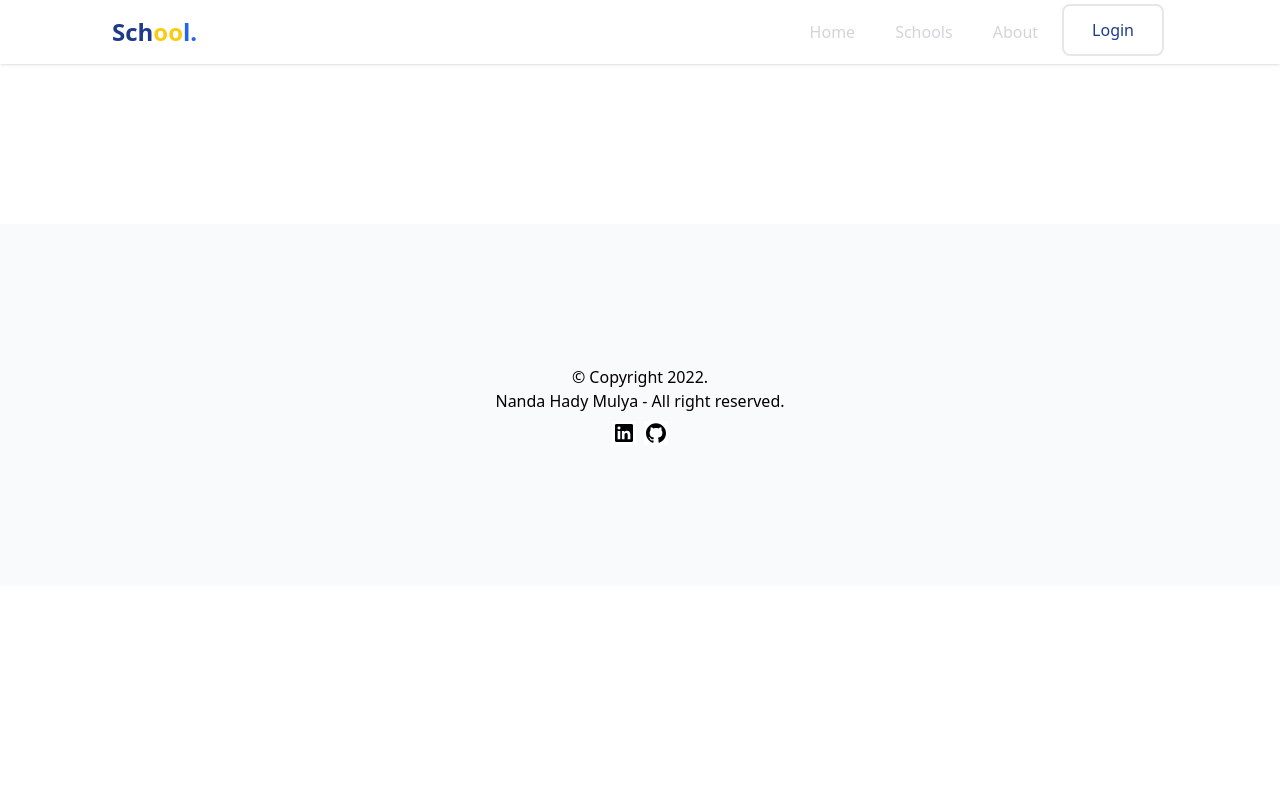
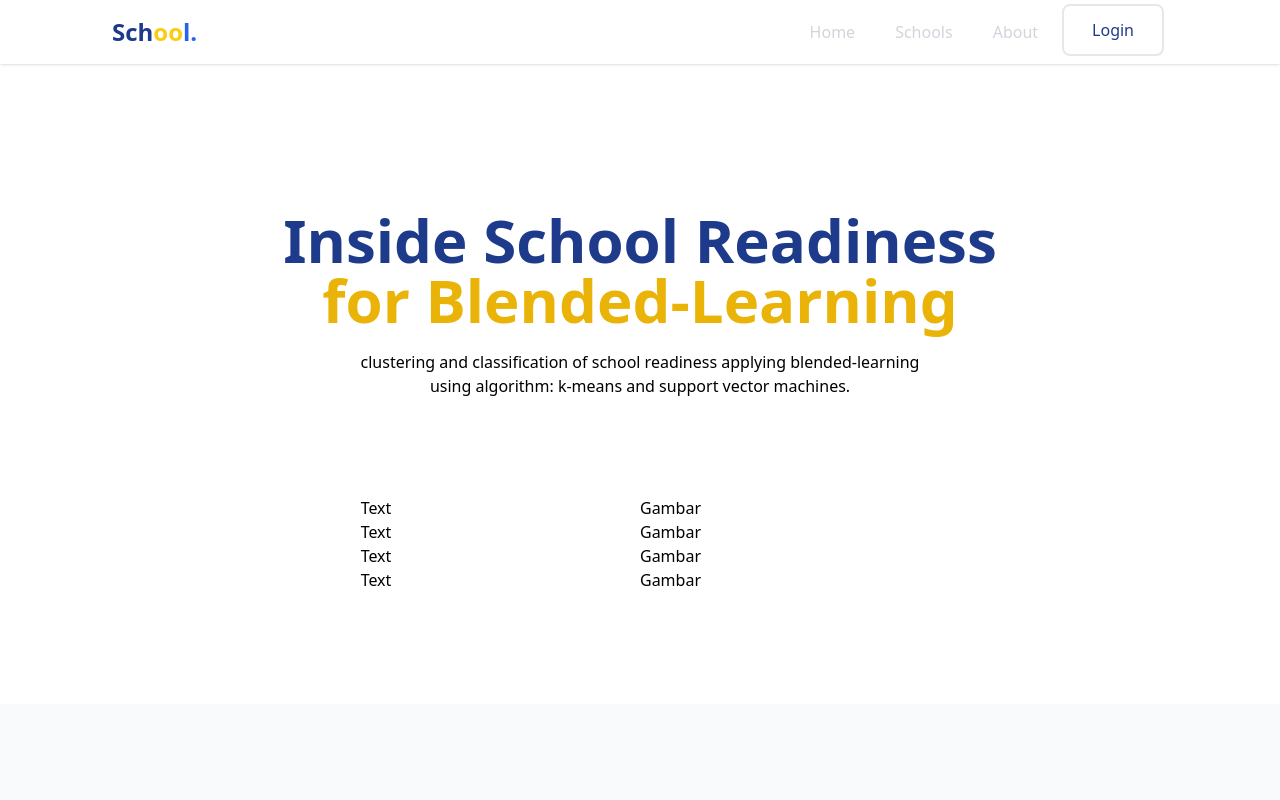
Before and after one commit to nandahadymulya/schools-readiness, a Nuxt app: page /about in a window 1280 px wide. Shown: the top 800 px of the page. Built offline with nearby package versions, Linux system fonts and the light colour scheme.

Commit message:
feat: slicing about

```diff
--- /dev/null
+++ b/pages/about.vue
@@ -0,0 +1,62 @@
+<template>
+  <div>
+    <!-- Main Cover -->
+    <main>
+      <div class="flex w-full h-96 justify-center align-center text-center">
+        <div class="flex flex-col justify-center">
+          <h1 class="text-6xl font-bold text-blue-900">
+            Inside School Readiness <br />
+            <span class="text-yellow-500">for Blended-Learning </span>
+          </h1>
+          <p class="font-light lg:pt-5">
+            clustering and classification of school readiness applying
+            blended-learning <br />
+            using algorithm: k-means and support vector machines.
+          </p>
+        </div>
+      </div>
+    </main>
+    <!-- End -->
+
+    <!-- Section Blended-Learning -->
+    <section>
+      <div class="flex w-full">
+        <div class="w-1/2 text-center align-center">Text</div>
+        <div class="w-1/2">Gambar</div>
+      </div>
+    </section>
+    <!-- End -->
+
+    <!-- Section K-Means -->
+    <section>
+      <div class="flex w-full">
+        <div class="w-1/2 text-center align-center">Text</div>
+        <div class="w-1/2">Gambar</div>
+      </div>
+    </section>
+    <!-- End -->
+
+    <!-- Section Support Vector Machines -->
+    <section>
+      <div class="flex w-full">
+        <div class="w-1/2 text-center align-center">Text</div>
+        <div class="w-1/2">Gambar</div>
+      </div>
+    </section>
+    <!-- End -->
+
+    <!-- Section Developer -->
+    <section>
+      <div class="flex w-full">
+        <div class="w-1/2 text-center align-center">Text</div>
+        <div class="w-1/2">Gambar</div>
+      </div>
+    </section>
+    <!-- End -->
+  </div>
+</template>
+<script>
+export default {
+  name: 'AboutPage',
+}
+</script>
```
